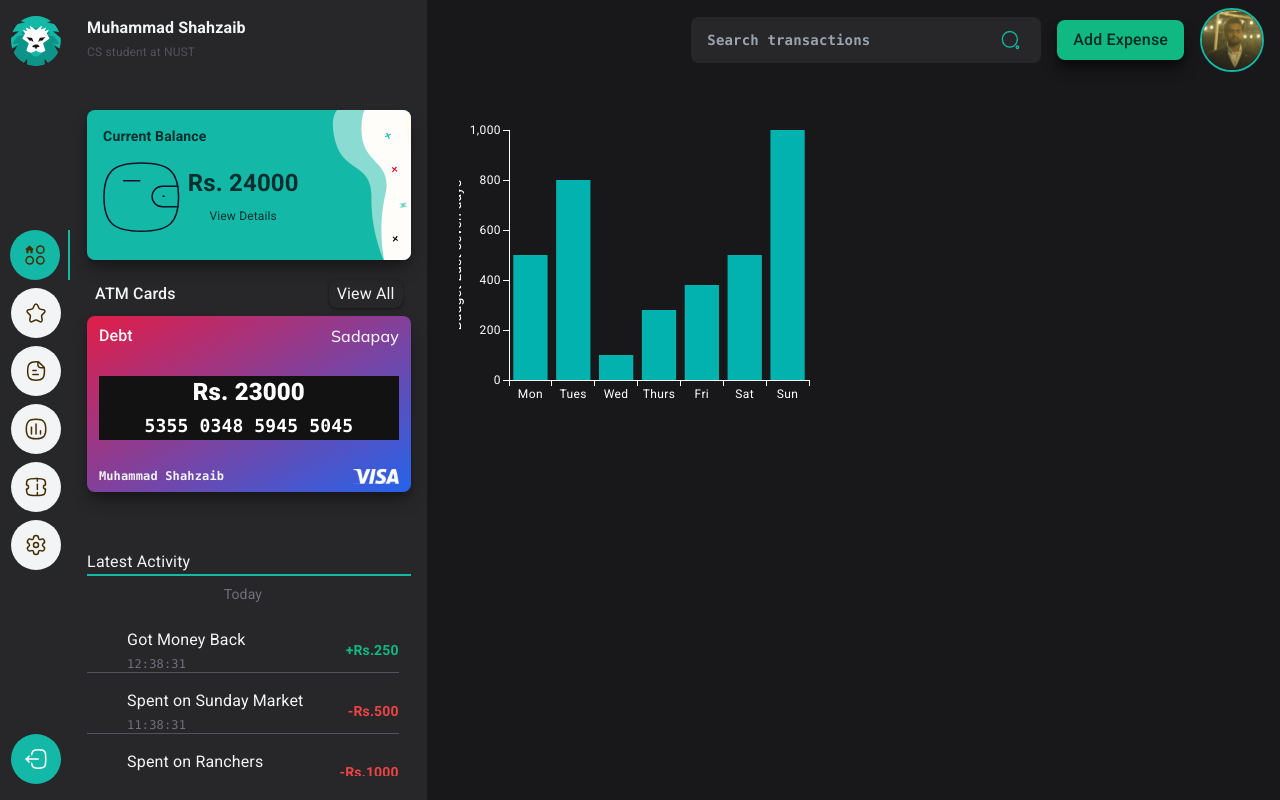
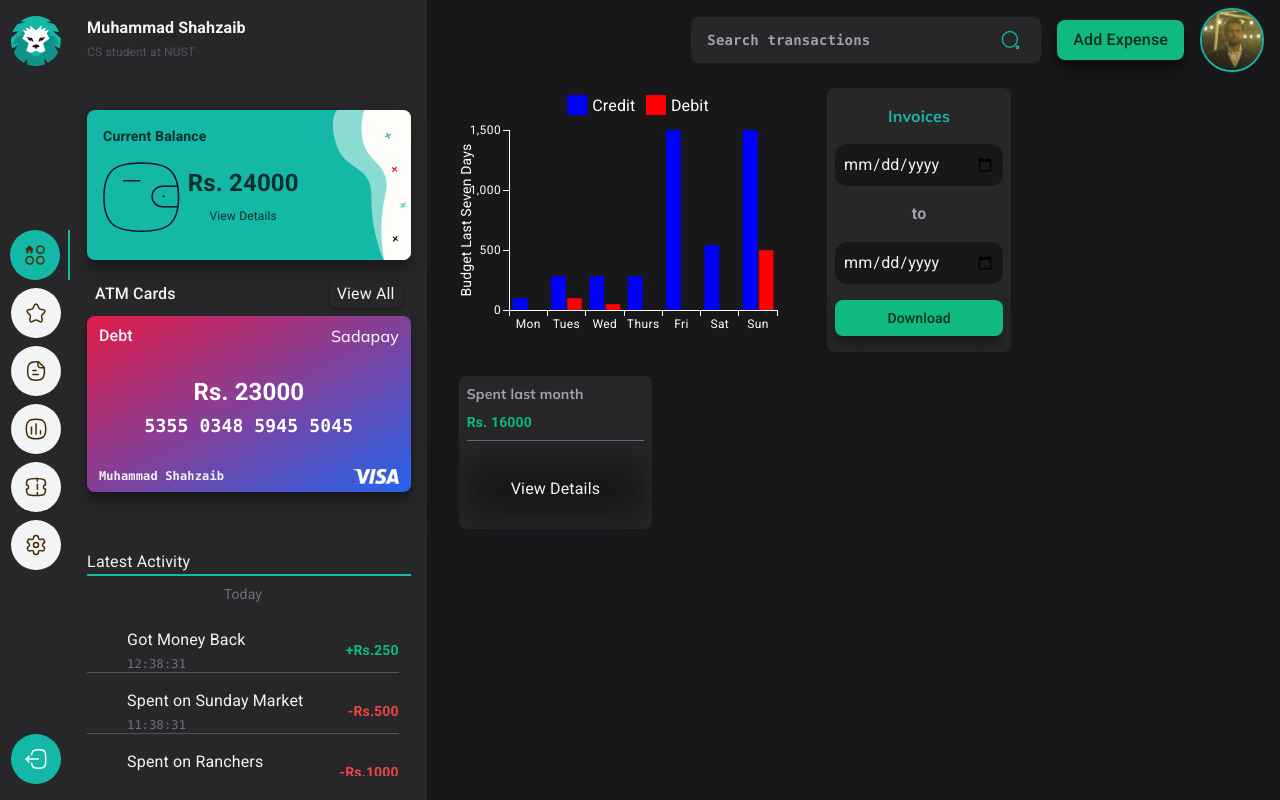
Before and after one commit to Muhammad-Shah-zaib/expense-tracker-frontend, a React (Vite) app: page /home in a window 1280 px wide. Built offline with nearby package versions, Linux system fonts and the light colour scheme; a web font is replaced by a local one.

Commit message:
updated charts and extracted some components for cleaner code and added download transaction and currentMOnthcahrt components

```diff
--- a/src/components/charts/Charts.tsx
+++ b/src/components/charts/Charts.tsx
@@ -1,30 +1,24 @@
-import { axisClasses, BarChart } from "@mui/x-charts";
+import CurrentWeekBarChart from "./CurrentWeekBarChart.tsx";
+import CurrentMonthBarChart from "./CurrentMonthBarChart.tsx";
+import DownloadTransactions from "./DownloadTransactions.tsx";
 
 const Charts = () => {
   return (
-    <div className={`w-full h-full px-8`}>
-      <div className={`w-[400px] h-[350px]`}>
-        <BarChart
-          xAxis={[
-            {
-              scaleType: "band",
-              data: ["Mon", "Tues", "Wed", "Thurs", "Fri", "Sat", "Sun"],
-            },
-          ]}
-          yAxis={[
-            {
-              label: "Budget Last seven days",
-            },
-          ]}
-          sx={[
-            {
-              [`.${axisClasses.left} .${axisClasses.label}`]: {
-                transform: "translate(-20px, 0)",
-              },
-            },
-          ]}
-          series={[{ data: [500, 800, 100, 280, 380, 500, 1000] }]}
-        />
+    <div className={`w-full h-full px-8 flex flex-col gap-4`}>
+      {/*current week chart*/}
+      <div className={`w-[70%] h-[280px] grid grid-cols-3`}>
+        <div className={`col-span-2 h-full`}>
+          <CurrentWeekBarChart />
+        </div>
+        <div className={`flex items-center`}>
+          <DownloadTransactions />
+        </div>
+      </div>
+
+      {/*other charts*/}
+      <div className={`flex gap-4 w-[50%]`}>
+        <CurrentMonthBarChart />
+        <div className={`w-full`}></div>
       </div>
     </div>
   );
--- /dev/null
+++ b/src/components/charts/CurrentMonthBarChart.tsx
@@ -0,0 +1,40 @@
+import { motion } from "framer-motion";
+import { useRef } from "react";
+
+const CurrentYearBarChart = () => {
+  const btnRef = useRef<HTMLButtonElement>(null);
+  const ClickBtn = (btnRef: React.RefObject<HTMLButtonElement>) => {
+    const btnElement = btnRef.current;
+    if (btnElement) btnElement.click();
+    else console.log("Btn element not found");
+  };
+
+  const TOTAL_SPENDINGS_LAST_MONTH: number = 16000;
+  return (
+    <div className={`flex flex-col p-2 gap-4 w-full bg-primary rounded-lg`}>
+      <div className={`flex flex-col gap-2 border-b border-primary-500 pb-2`}>
+        <span className={`text-sm font-bold font-mulish text-primary-400`}>
+          Spent last month
+        </span>
+        <span className={`font-playpen font-bold text-tertiary text-sm`}>
+          Rs. {TOTAL_SPENDINGS_LAST_MONTH}
+        </span>
+      </div>
+      <div
+        className={`relative w-full h-full flex items-center justify-center  overflow-none py-8`}
+      >
+        <div className={`absolute w-full h-full blur-lg bg-primary-900`}></div>
+        <motion.div
+          onClick={() => ClickBtn(btnRef)}
+          whileHover={{ scale: 1.1 }}
+          whileTap={{ scale: 0.9 }}
+          className={`z-20 w-full h-full text-center cursor-pointer bg-transparent absolute inset-0`}
+        >
+          <button className={`w-full h-full`}>View Details</button>
+        </motion.div>
+      </div>
+    </div>
+  );
+};
+
+export default CurrentYearBarChart;
--- /dev/null
+++ b/src/components/charts/CurrentWeekBarChart.tsx
@@ -0,0 +1,41 @@
+import { axisClasses, BarChart } from "@mui/x-charts";
+
+const CurrentWeekBarChart = () => {
+  const chartData = {
+    xAxisLabels: ["Mon", "Tues", "Wed", "Thurs", "Fri", "Sat", "Sun"],
+    yAxisLabel: "Budget Last Seven Days",
+    creditData: [100, 280, 280, 280, 1500, 540, 1500],
+    debitData: [0, 100, 50, 0, 0, 0, 500],
+  };
+  return (
+    <>
+      <BarChart
+        colors={["blue", "red"]}
+        xAxis={[
+          {
+            scaleType: "band",
+            data: chartData.xAxisLabels, // Use the labels from the object
+          },
+        ]}
+        yAxis={[
+          {
+            label: chartData.yAxisLabel, // Use the label from the object
+          },
+        ]}
+        sx={[
+          {
+            [`.${axisClasses.left} .${axisClasses.label}`]: {
+              transform: "translate(-10px, 0)",
+            },
+          },
+        ]}
+        series={[
+          { label: "Credit", data: chartData.creditData },
+          { label: "Debit", data: chartData.debitData },
+        ]} // Use the series data from the object
+      />
+    </>
+  );
+};
+
+export default CurrentWeekBarChart;
--- /dev/null
+++ b/src/components/charts/DownloadTransactions.tsx
@@ -0,0 +1,38 @@
+import { motion } from "framer-motion";
+
+const DownloadTransactions = () => {
+  return (
+    <div
+      className={`flex flex-col items-center justify-center gap-4 w-full py-4 bg-primary rounded-lg`}
+    >
+      <span className={`text-secondary font-bold font-mulish`}>Invoices</span>
+
+      <form className={`w-full flex flex-col gap-4 px-2`}>
+        <input
+          type={"date"}
+          className={`bg-primary-900 outline-none rounded-xl p-2`}
+        />
+        <span
+          className={`w-full text-center font-playpen font-bold text-primary-400`}
+        >
+          to
+        </span>
+
+        <input
+          type={"date"}
+          className={`bg-primary-900 outline-none rounded-xl p-2`}
+        />
+
+        <motion.div whileTap={{ scale: 0.9 }} whileHover={{ scale: 1.05 }}>
+          <motion.button
+            onClick={(e) => e.preventDefault()}
+            className={`w-full px-4 py-2 bg-tertiary hover:bg-tertiary-600 text-tertiary-950 transition-all duration-200 font-playpen font-medium text-sm shadow-lg shadow-primary-900 rounded-lg`}
+          >
+            Download
+          </motion.button>
+        </motion.div>
+      </form>
+    </div>
+  );
+};
+export default DownloadTransactions;
--- a/src/shared/cards/AtmCard.tsx
+++ b/src/shared/cards/AtmCard.tsx
@@ -14,8 +14,8 @@ const AtmCard = () => {
           <span className={`font-medium`}>Debt</span>
           <span className={`font-medium font-mulish`}>Sadapay</span>
         </header>
-        <body className={`flex flex-col gap-1 items-center`}>
-          <span className={`text-2xl font-extrabold font-playpen`}>
+        <body className={`flex flex-col gap-1 bg-transparent items-center`}>
+          <span className={`text-2xl font-bold font-playpen`}>
             Rs. {CARD_BALANCE}
           </span>
           <span className={`text-lg font-bold font-mono`}>
```
